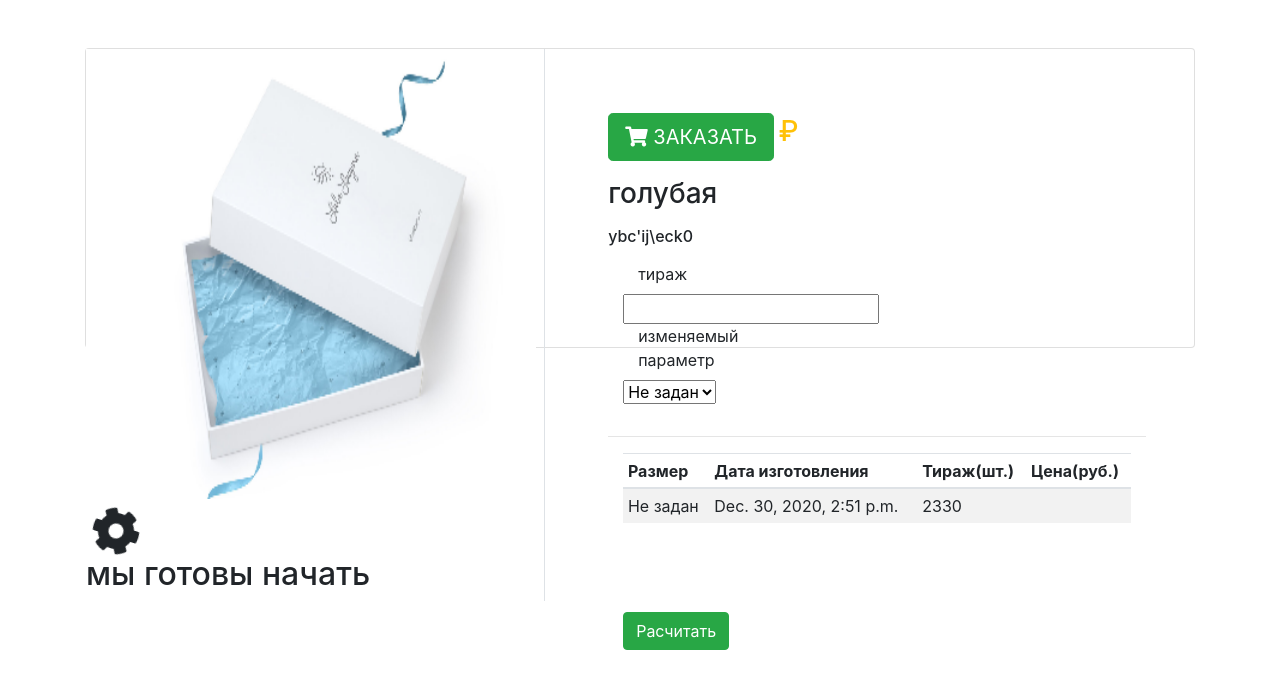
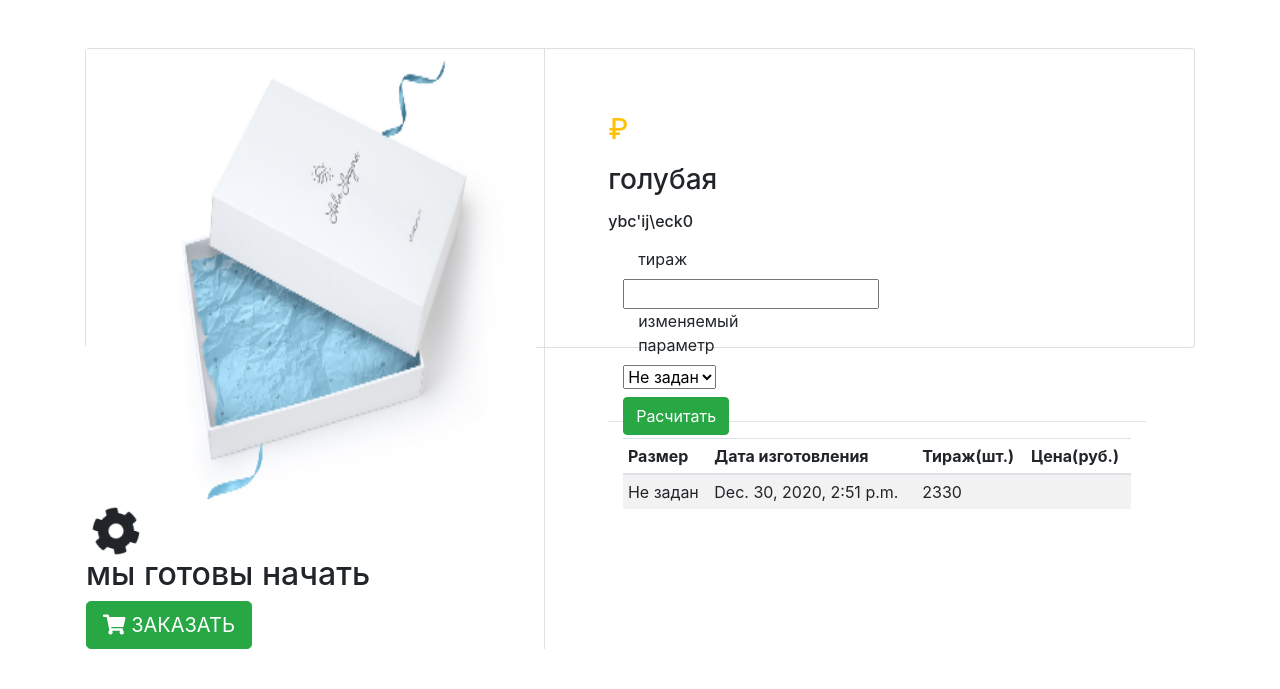
Before and after one commit to Ark005/to_start, a Django app: a page that uses products/templates/products/products_details.html in a window 1280 px wide. Shown: the part 72-761 px from the top of the page. Run offline with Django 3.2, Linux system fonts and the light colour scheme; data comes from the database, SQL or seed files in the repository; both versions use the stored data as it was after the commit; some libraries are stand-ins or nearby versions.

Commit message:
кнопки на странице продукта

```diff
--- a/products/templates/products/products_details.html
+++ b/products/templates/products/products_details.html
@@ -23,7 +23,7 @@
      <i class="fa fa-cog fa-spin fa-3x fa-fw"></i>
      <span class="sr-only">Загрузка...</span>
      <h2>мы готовы начать</h2>
-
+     <a href="{% url 'mainapp:cart' product.slug %}" class="btn  btn-lg btn-primary btn-success text-uppercase"> <i class="fas fa-shopping-cart"></i>  Заказать </a>
     </div> <!-- slider-product.// -->
     </article> <!-- gallery-wrap .end// -->
             </aside>
@@ -33,7 +33,7 @@
     <p class="price-detail-wrap">
 
 
-        <a href="{% url 'mainapp:cart' product.slug %}" class="btn  btn-lg btn-primary btn-success text-uppercase"> <i class="fas fa-shopping-cart"></i>  Заказать </a>
+
         <td>
         <td>{{object.tirazh}}</td>
 
@@ -68,15 +68,16 @@
 
 
             {% endfor %}
+            <div style="position:absolute;z-index:10000;top:500 px;margin-left: 500 px;">
+                <h4> </h4><input type="submit" class= "btn btn-success btn-buy" value="Расчитать" />
+
+                </div>
             </div>
             <input type="hidden" id="custId" name="product_id" value="{{ product.id }}">
 
 
 
-            <div style="position:absolute;z-index:10000;top:555px;margin-left:15px;">
-                <h4> </h4><input type="submit" class= "btn btn-success btn-buy" value="Расчитать" />
 
-                </div>
         </div>
     <form>
 </div>
```
Also changed, not shown: db.sqlite3, media/products/book.jpeg (added), media/products/book_e6rLjDV.jpeg (added).
